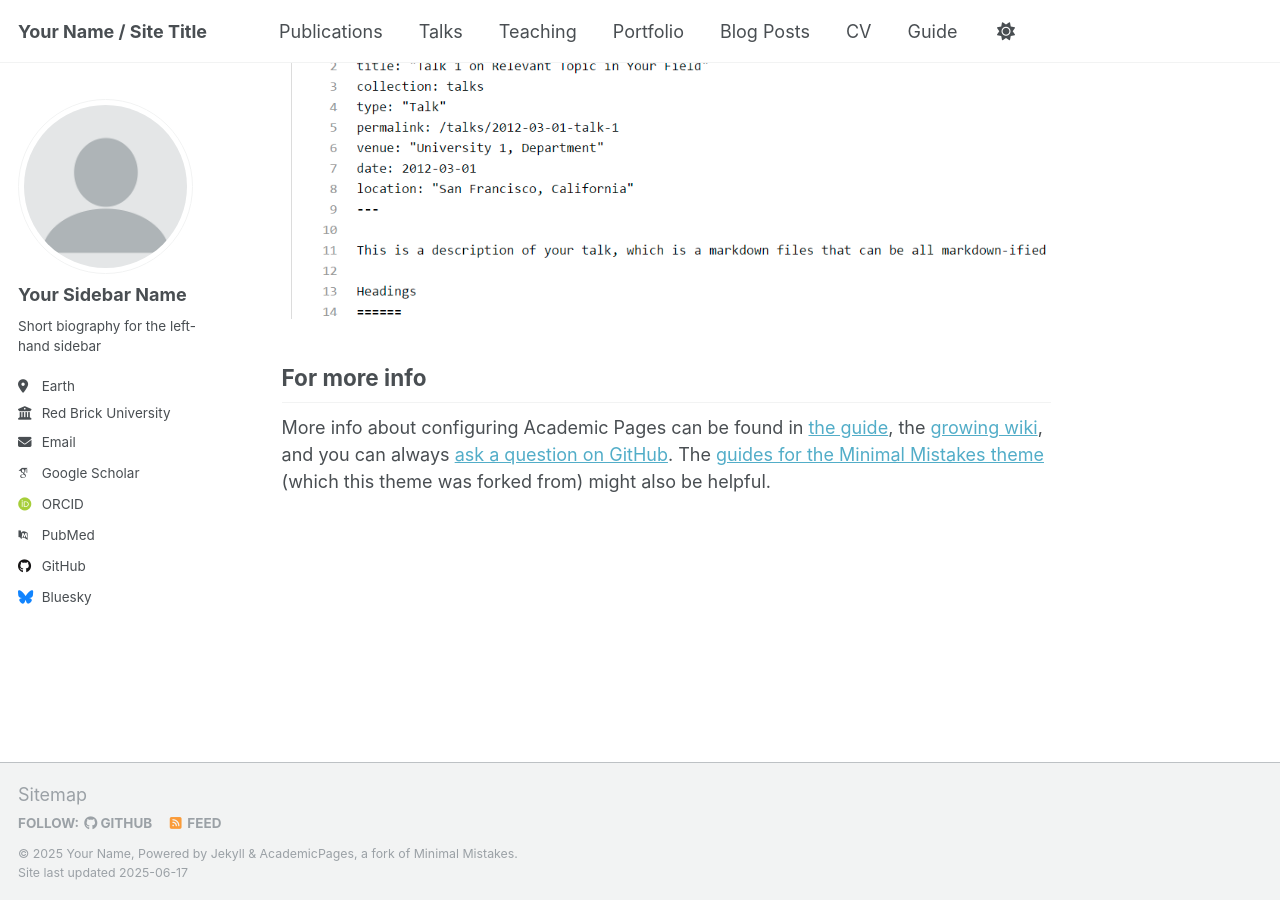
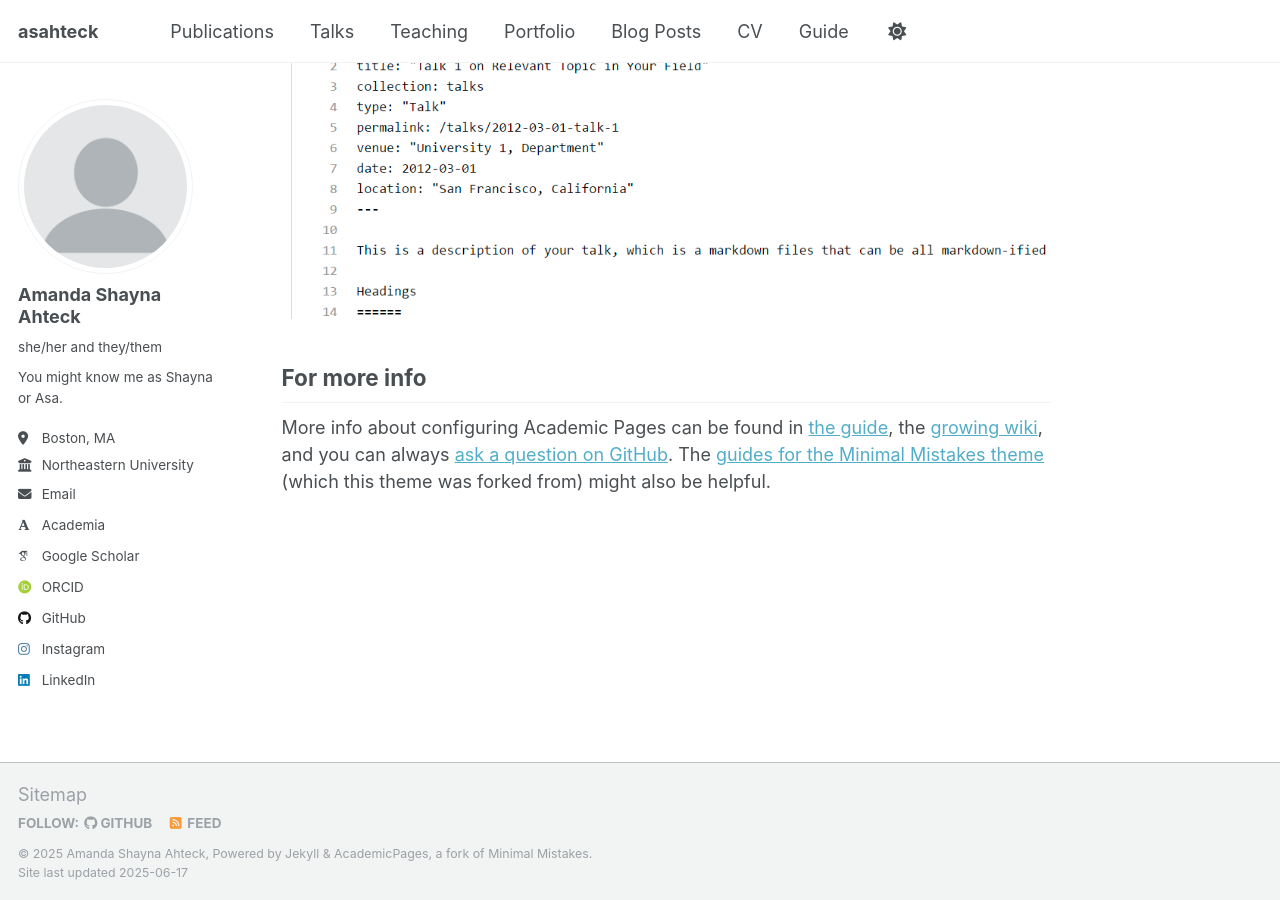
Before and after one commit to asahteck/asahteck.github.io, a Jekyll site: the page built from _pages/about.md, in a window 1280 px wide and 900 px high, scrolled down 2636 px. Built offline with Jekyll 4.4.1, drawn with Linux system fonts in a browser that asks for light colours; some web fonts are replaced.

Commit message:
Update _config.yml
personal info

```diff
--- a/_config.yml
+++ b/_config.yml
@@ -9,13 +9,13 @@
 # Basic Site Settings
 locale                   : "en-US"
 site_theme               : "default"
-title                    : "Your Name / Site Title"
+title                    : "asahteck"
 title_separator          : "-"
-name                     : &name "Your Name"
-description              : &description "personal description"
-url                      : https://academicpages.github.io # the base hostname & protocol for your site e.g. "https://[your GitHub username].github.io" or if you already have some other page hosted on Github then use "https://[your GitHub username].github.io/[Your Repo Name]"
+name                     : &name "Amanda Shayna Ahteck"
+description              : &description "computational fabrication knitting engineer artist"
+url                      : https://asahteck.github.io # the base hostname & protocol for your site e.g. "https://[your GitHub username].github.io" or if you already have some other page hosted on Github then use "https://[your GitHub username].github.io/[Your Repo Name]"
 baseurl                  : "" # the subpath of your site, e.g. "/blog"
-repository               : "academicpages/academicpages.github.io"
+repository               : "asahteck/asahteck.github.io"
 
 # Site Author - The following control what appear as part of the author content on the side bar.
 #               If a field is blank the icon and link will not appear, otherwise it will be shown.
@@ -23,22 +23,22 @@ repository               : "academicpages/academicpages.github.io"
 author:
   # Biographic information
   avatar           : "profile.png"
-  name             : "Your Sidebar Name"
-  pronouns         : # example: "she/her"
-  bio              : "Short biography for the left-hand sidebar"
-  location         : "Earth"
-  employer         : "Red Brick University"
+  name             : "Amanda Shayna Ahteck"
+  pronouns         : "she/her and they/them"
+  bio              : "You might know me as Shayna or Asa."
+  location         : "Boston, MA"
+  employer         : "Northeastern University"
   uri              : # URL
-  email            : "none@example.org"
+  email            : "asahteck+web@gmail.com"
 
   # Academic websites
-  academia         : # URL
+  academia         : "https://dl.acm.org/profile/99660934246"
   arxiv            : # URL - Update with the correct link to your profile
-  googlescholar    : "https://scholar.google.com/citations?user=PS_CX0AAAAAJ"
+  googlescholar    : "https://scholar.google.com/citations?user=e_OLgqYAAAAJ"
   impactstory      : # URL
-  orcid            : "http://orcid.org/yourorcidurl"
+  orcid            : "http://orcid.org/0009-0005-4204-5009"
   semantic         : # URL
-  pubmed           : "https://www.ncbi.nlm.nih.gov/pubmed/?term=john+snow"
+  pubmed           : # URL
   researchgate     : # URL
   scopus           : # URL
 
@@ -46,21 +46,21 @@ author:
   bitbucket        : # Username - Update with your username on the site
   codepen          : # Username
   dribbble         : # Username
-  github           : "academicpages"
+  github           : "asahteck"
   kaggle           : # Username
   stackoverflow    : # User number or user number and name (i.e., use "1" or "1/jeff-atwood")
 
   # Social media
-  bluesky          : "bsky.app" # Replace this with you Bluesky username
+  bluesky          : # Replace this with you Bluesky username
   facebook         : # Username
   flickr           : # Username
   foursquare       : # Username
   goodreads        : # Username
   google_plus      : # Username
   keybase          : # Username
-  instagram        : # Username
+  instagram        : "asahteck"
   lastfm           : # Username
-  linkedin         : # Username
+  linkedin         : "asahteck"
   mastodon         : # URL
   medium           : # URL
   pinterest        : # Username
```
